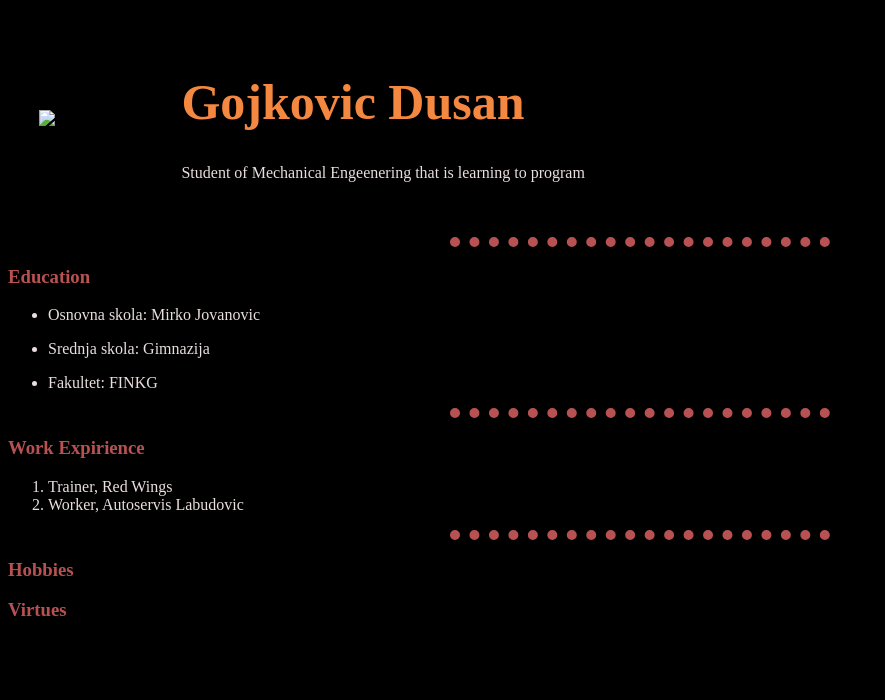
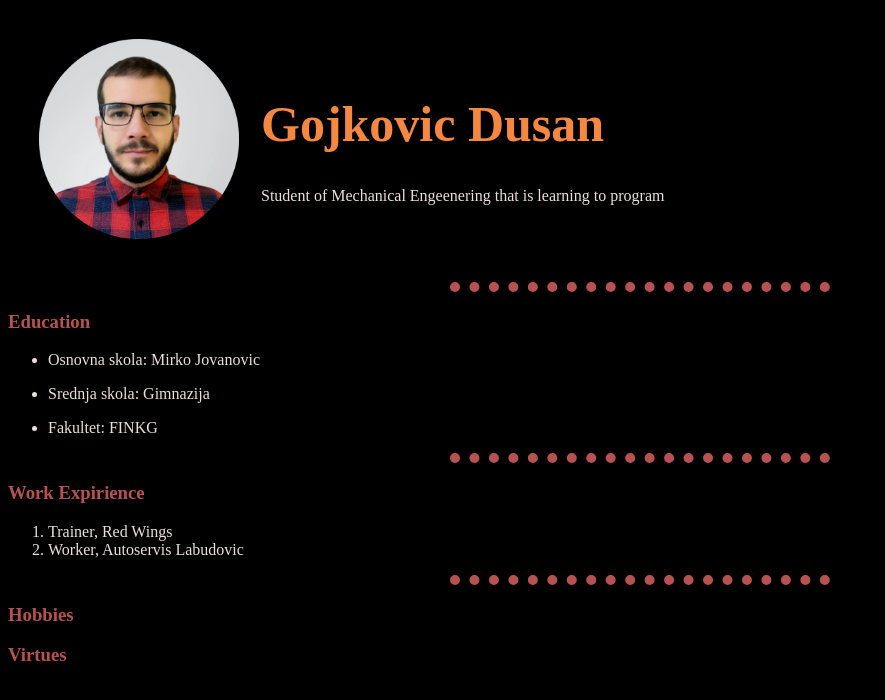
Before and after one commit to GBD95/CV, a plain HTML site: page index.html in a window 1280 px wide. Shown: the whole page, without its empty margins (0-885 px from the left). Drawn offline with Linux system fonts and the light colour scheme; the site is published under a folder, as on GitHub Pages, so addresses that start at the root find nothing.

Commit message:
Image didn't show up

```diff
--- a/index.html
+++ b/index.html
@@ -9,7 +9,7 @@
 </head>
 <body>
     <table class="table">
-        <td><img class="profile" src="/Gojković Dušan (slika za CV)-modified.png" alt="Gojkovic Dusan"></td>
+        <td><img class="profile" src="Gojković Dušan (slika za CV)-modified.png" alt="Gojkovic Dusan"></td>
         <td><h1>Gojkovic Dusan</h1>
         <p>Student of Mechanical Engeenering that is learning to program</p></td>
     </table>
```
